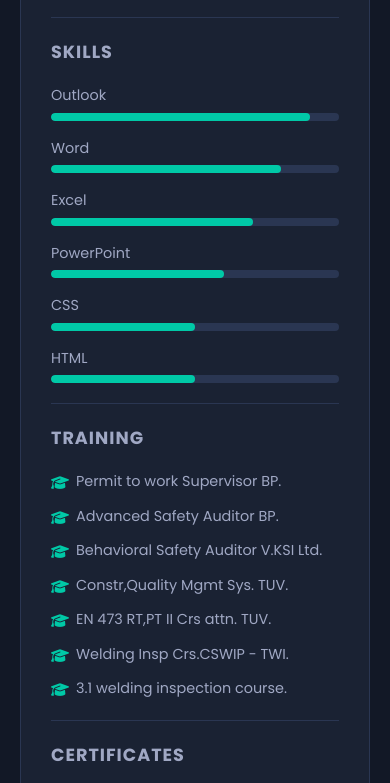
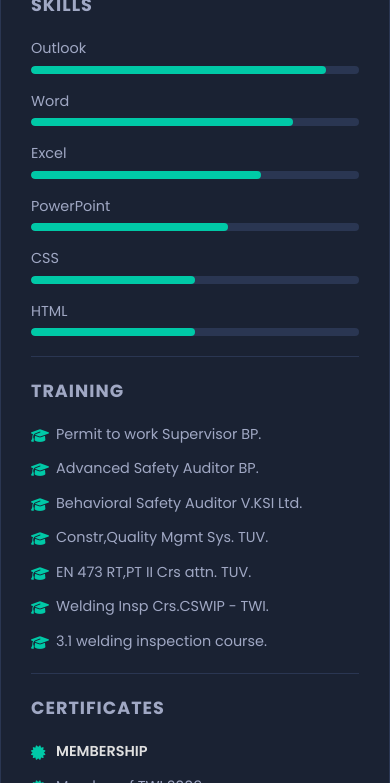
Before and after one commit to ayucetepe/ayucetepe.github.io, a plain HTML site: page index.html in a window 390 px wide. Shown: the part 624-1407 px from the top of the page. Drawn offline with Linux system fonts and the light colour scheme.

Commit message:
Update style.css

```diff
--- a/style.css
+++ b/style.css
@@ -192,9 +192,15 @@ body.light-mode {
     .cv-container {
         flex-direction: column;
         margin-top: 80px;
+        /* --- YENİ EKLENEN ve DEĞİŞEN SATIRLAR --- */
+        max-width: 100%;    /* Maksimum genişlik sınırı olmasın, ekranı doldursun */
+        padding: 0;         /* Kenarlardaki iç boşlukları sıfırla */
+        margin-left: 0;     /* Sol dış boşluğu sıfırla */
+        margin-right: 0;    /* Sağ dış boşluğu sıfırla */
     }
     .sidebar {
         position: static;
+        border-radius: 0; /* Kenar yuvarlaklığını kaldırarak tam oturmasını sağla */
     }
     #tech-skills-list {
         columns: 1;
@@ -277,4 +283,5 @@ body.light-mode {
 
 #certificates-list .cert-group:first-child {
     margin-top: 0;
+
 }
```
